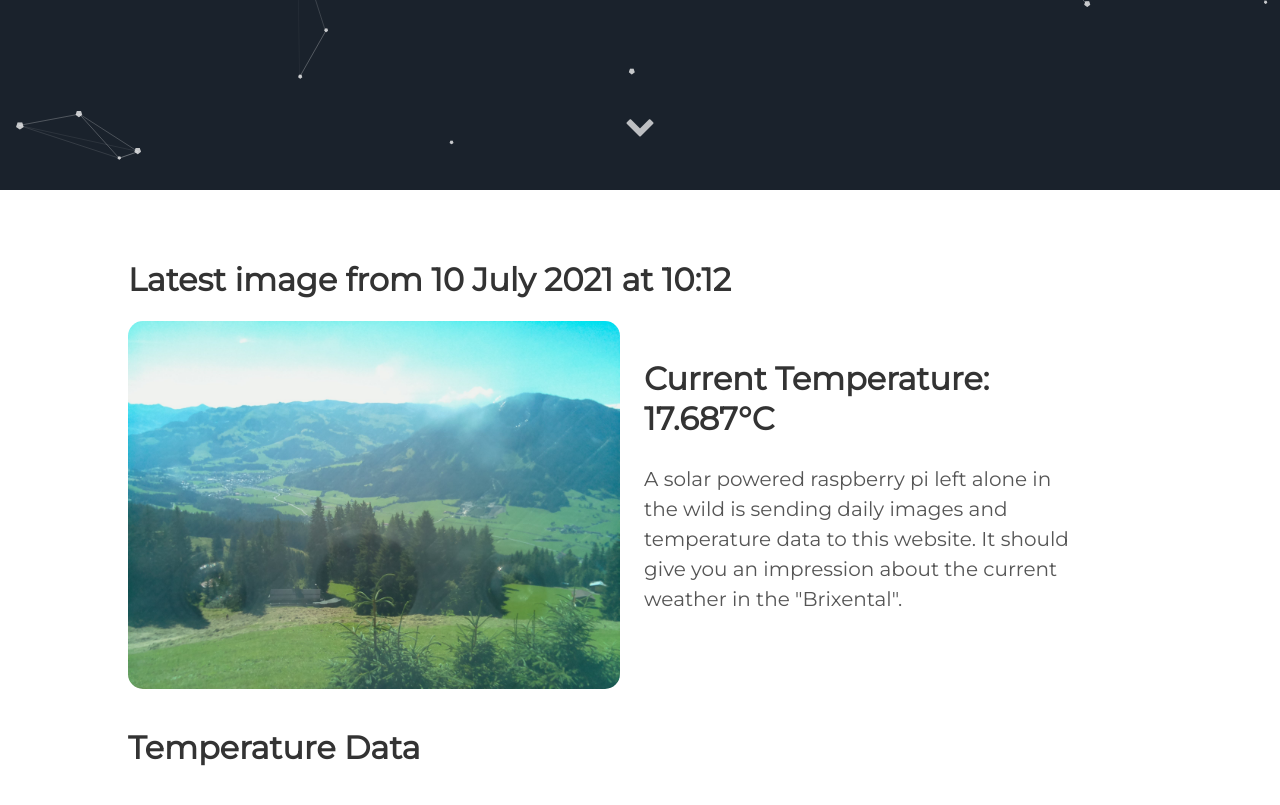
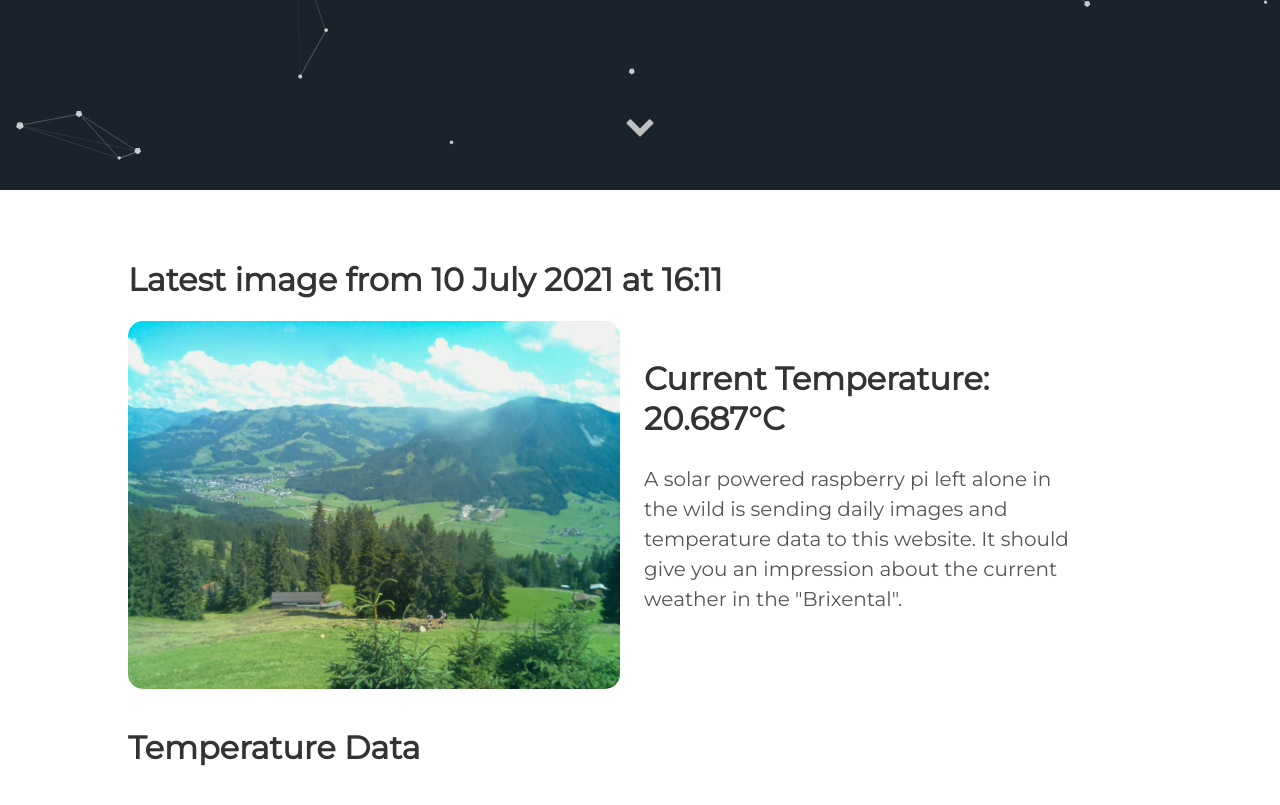
Before and after one commit to vektorious/vektorious.github.io, a Jekyll site: the page built from resources/huette.md, in a window 1280 px wide and 900 px high, scrolled down 710 px. Shown: the top 805 px of the window. Built offline with Jekyll 4.4.1, drawn with Linux system fonts in a browser that asks for light colours.

Commit message:
I'm a bot beep boop

```diff
--- a/resources/huette.md
+++ b/resources/huette.md
@@ -6,13 +6,13 @@ image: '/assets/img/'
 description: 'Live image from the Austrian alps'
 twitter_text: ' '
 ---
-## Latest image from 10 July 2021 at 10:12
+## Latest image from 10 July 2021 at 16:11
 <div class="huette">
   <div class="huette-image">
     <img src="{{ "/assets/img/huette.jpg" | prepend: site.baseurl }}">
   </div>
   <div class="huette-text">
-        <h2>Current Temperature: 17.687°C</h2>
+        <h2>Current Temperature: 20.687°C</h2>
         <p>A solar powered raspberry pi left alone in the wild is sending daily images and temperature data to this website. It should give you an impression about the current weather in the "Brixental".</p>
 
   </div>
```
Also changed, not shown: rpi-script/2021-07-10_161035.txt (renamed from rpi-script/2021-07-10_101036.txt, +5 -6 lines), rpi-script/huette.md (+2 -2 lines), assets/img/huette.jpg, assets/img/temp_plot.png, rpi-script/temp_plot.png, 1 other file.
